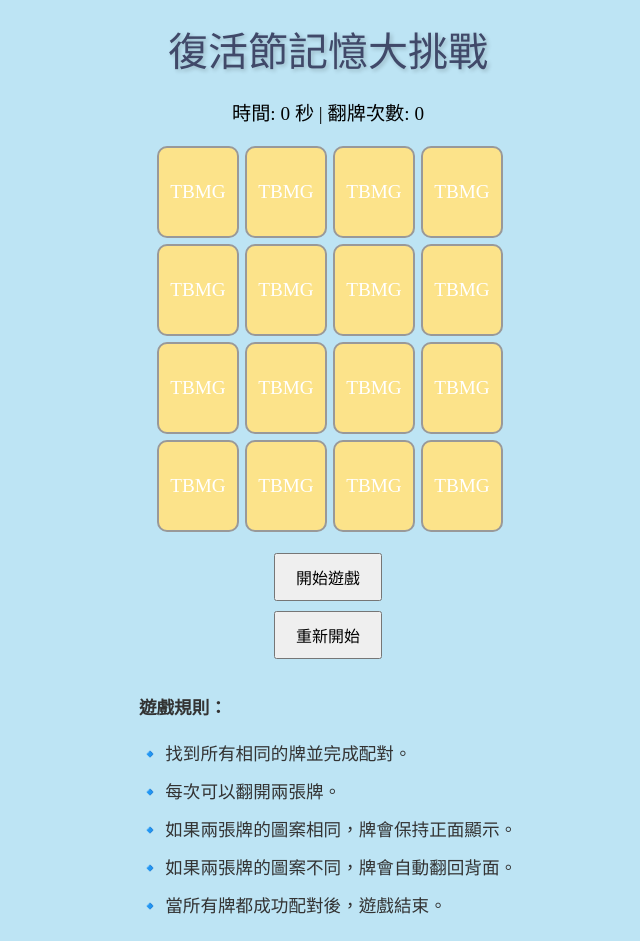
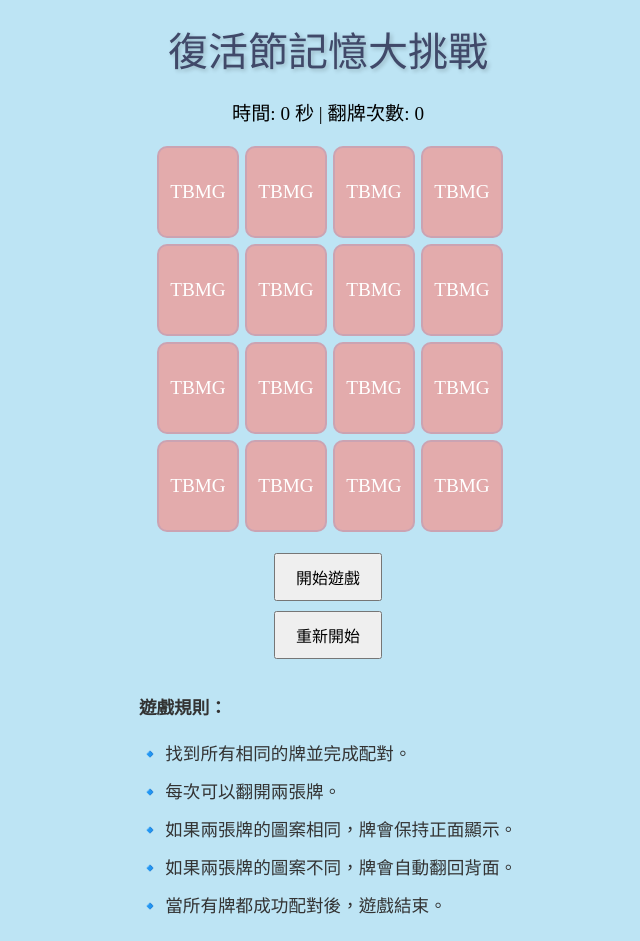
Before and after one commit to eunislun/easter, a plain HTML site: page index.html in a window 1280 px wide. Shown: the whole page, without its empty margins (312-952 px from the left). Drawn offline with Linux system fonts and the light colour scheme.

Commit message:
Update index.html

```diff
--- a/index.html
+++ b/index.html
@@ -54,13 +54,13 @@
             border-radius: 10px;
         }
         .card-front {
-            background-color: #e3abac;
+            background-color: #fce38a;
             transform: rotateY(180deg);
             font-size: 2em; /* Emoji 大小調整 */
         }
         .card-back {
-            background-color: #fce38a;
-            border: 2px solid #999;
+            background-color: #e3abac;
+            border: 2px solid #cba3b2;
             color: #ffffff; /* TBMG 字顏色（白色） */
             font-size: 1.2em; /* TBMG 字大小調整 */
         }
```
